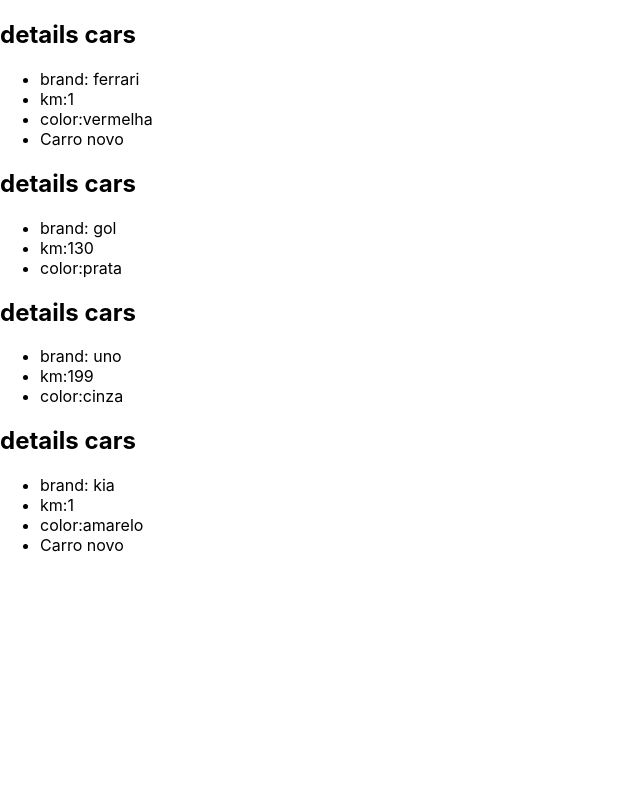
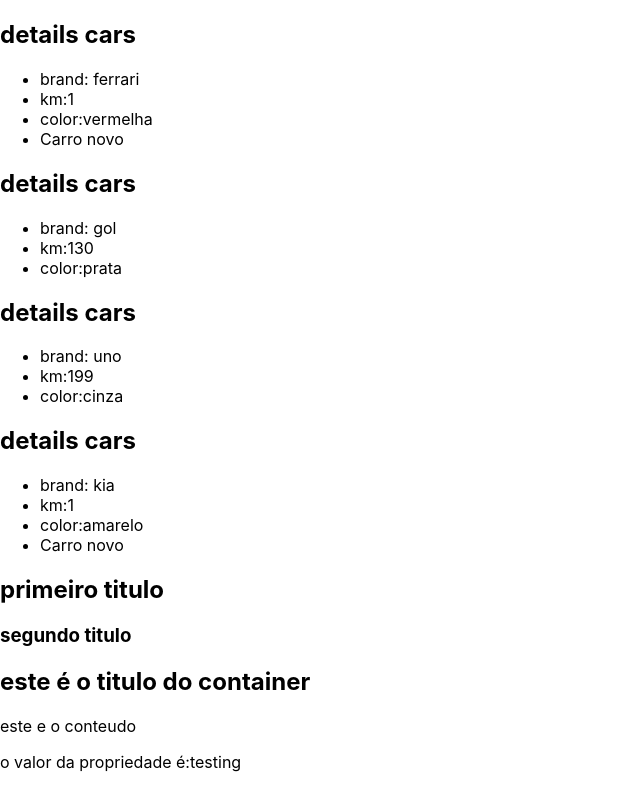
Before and after one commit to welton-rodrigo/Programacao-Conceitos, a React (Create React App) app in the folder ReactWorkspace/1_INTRO/hello-world/: page / in a window 1280 px wide. Shown: the top 810 px of the page, without its empty margins (0-640 px from the left). Built offline with nearby package versions, Linux system fonts and the light colour scheme.

Commit message:
propriedade children

```diff
--- a/ReactWorkspace/1_INTRO/hello-world/src/App.js
+++ b/ReactWorkspace/1_INTRO/hello-world/src/App.js
@@ -13,6 +13,8 @@
 import ShowUserName from './components/ShowUserName';
 import { useState } from 'react';
 import CarDetails from './components/CarDetails';
+import Fragments from './components/Fragments';
+import Container from './components/Container';
 function App() {
   const [name] = useState("welton 2");
 
@@ -28,8 +30,21 @@
 
      {/**loop em arrays de objetos */}
      {car.map((car) => (
-      <CarDetails brand={car.brand} color={car.color} newCar={car.newCar} km={car.km} />
+      <CarDetails
+      brand={car.brand}
+      color={car.color}
+      newCar={car.newCar}
+      km={car.km}
+      />
      ))}
+  {/*fragment */}
+  <Fragments />
+  {/*Children */}
+  <Container myValue="testing">
+      <p>este e o conteudo</p>
+
+  </Container>
+
     </>
   );
 }
--- a/ReactWorkspace/1_INTRO/hello-world/src/components/CarDetails.js
+++ b/ReactWorkspace/1_INTRO/hello-world/src/components/CarDetails.js
@@ -2,6 +2,7 @@
 
 const CarDetails = ({brand ,color ,newcar, km, newCar}) => {
   return (
+    <>
 
     <div>
     <h2>details cars</h2>
@@ -13,6 +14,8 @@
     </ul>
 
     </div>
+
+    </>
   );
 }
 
--- /dev/null
+++ b/ReactWorkspace/1_INTRO/hello-world/src/components/Container.js
@@ -0,0 +1,13 @@
+
+
+const Container = ({children, myValue}) => {
+  return (
+    <div>
+        <h2>este é o titulo do container </h2>
+        {children}
+        <p>o valor da propriedade é:{myValue}</p>
+    </div>
+  )
+}
+
+export default Container
--- /dev/null
+++ b/ReactWorkspace/1_INTRO/hello-world/src/components/Fragments.js
@@ -0,0 +1,12 @@
+import React from 'react'
+
+const Fragments = () => {
+  return (
+   <>
+    <h2>primeiro titulo</h2>
+    <h3>segundo titulo</h3>
+   </>
+  )
+}
+
+export default Fragments
```
Also changed, not shown: 1 other file (tests, documents, lock files or other folders).
